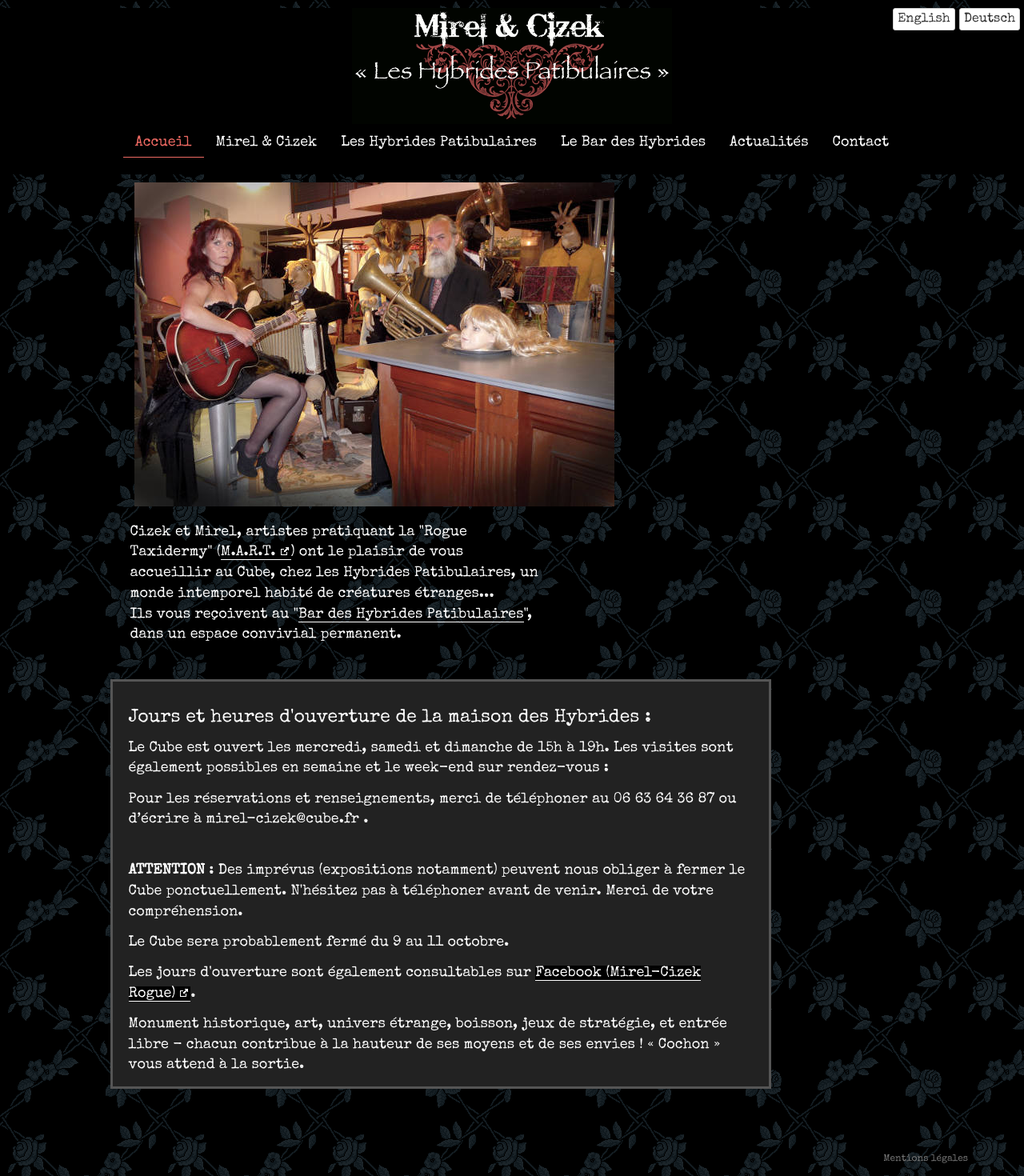
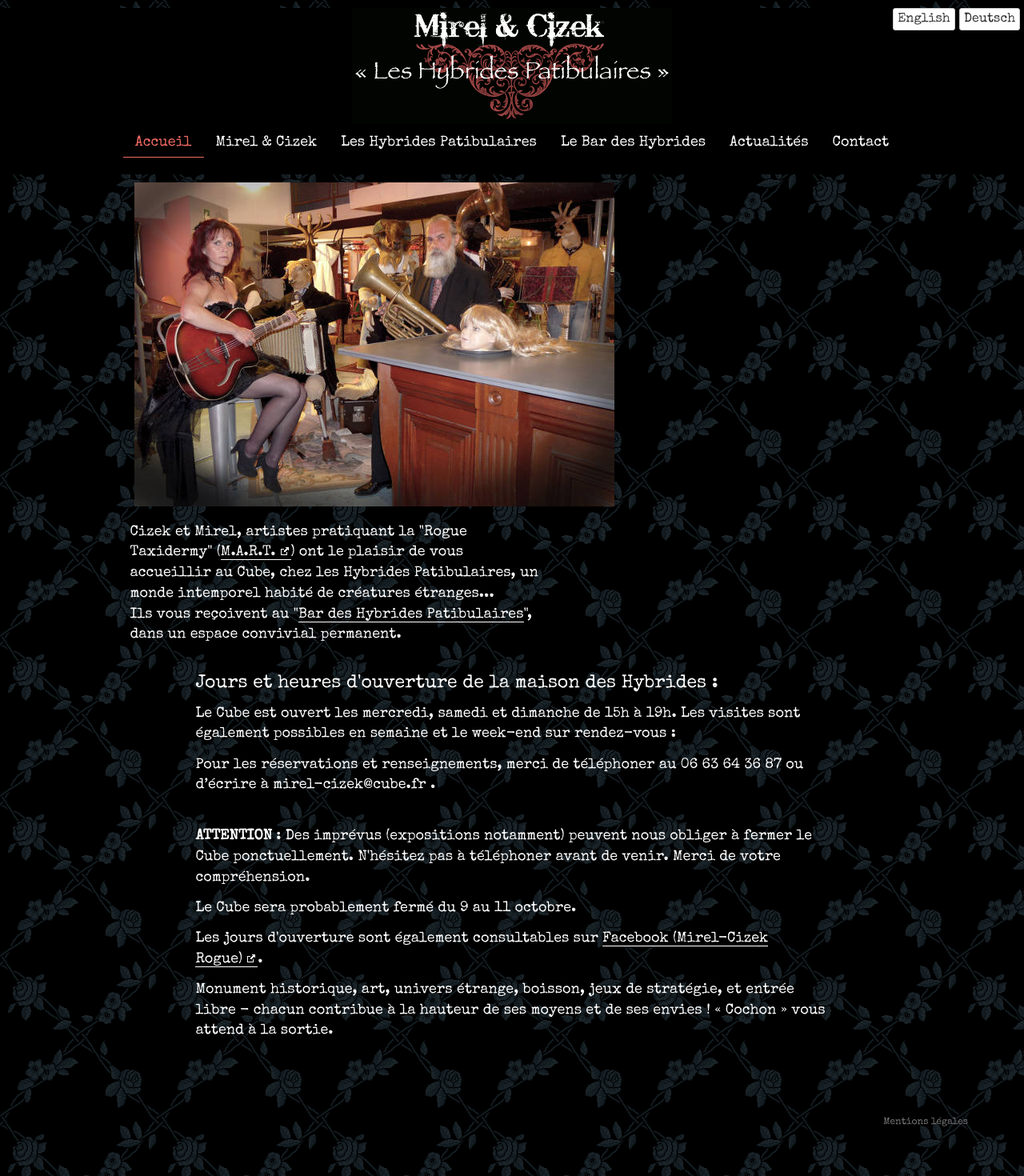
Before and after one commit to le-cube/le-cube.github.io, a Jekyll site: the page built from index.html, in a window 1280 px wide. Shown: the whole page at 80% size. Built offline with Jekyll 4.4.1, drawn with Linux system fonts in a browser that asks for light colours.

Commit message:
Update _horaires.html

```diff
--- a/_includes/_horaires.html
+++ b/_includes/_horaires.html
@@ -1,5 +1,5 @@
 <div class="row">
-    <div class="col-md-9 horaires">
+    <div class="col-md-9 col-md-offset-1">
         <h4>Jours et heures d'ouverture de la maison des Hybrides :</h4>
 
 <p>Le Cube est ouvert les mercredi, samedi et dimanche de 15h à 19h.  Les visites sont également possibles en semaine et le week-end sur rendez-vous :</p>
```
